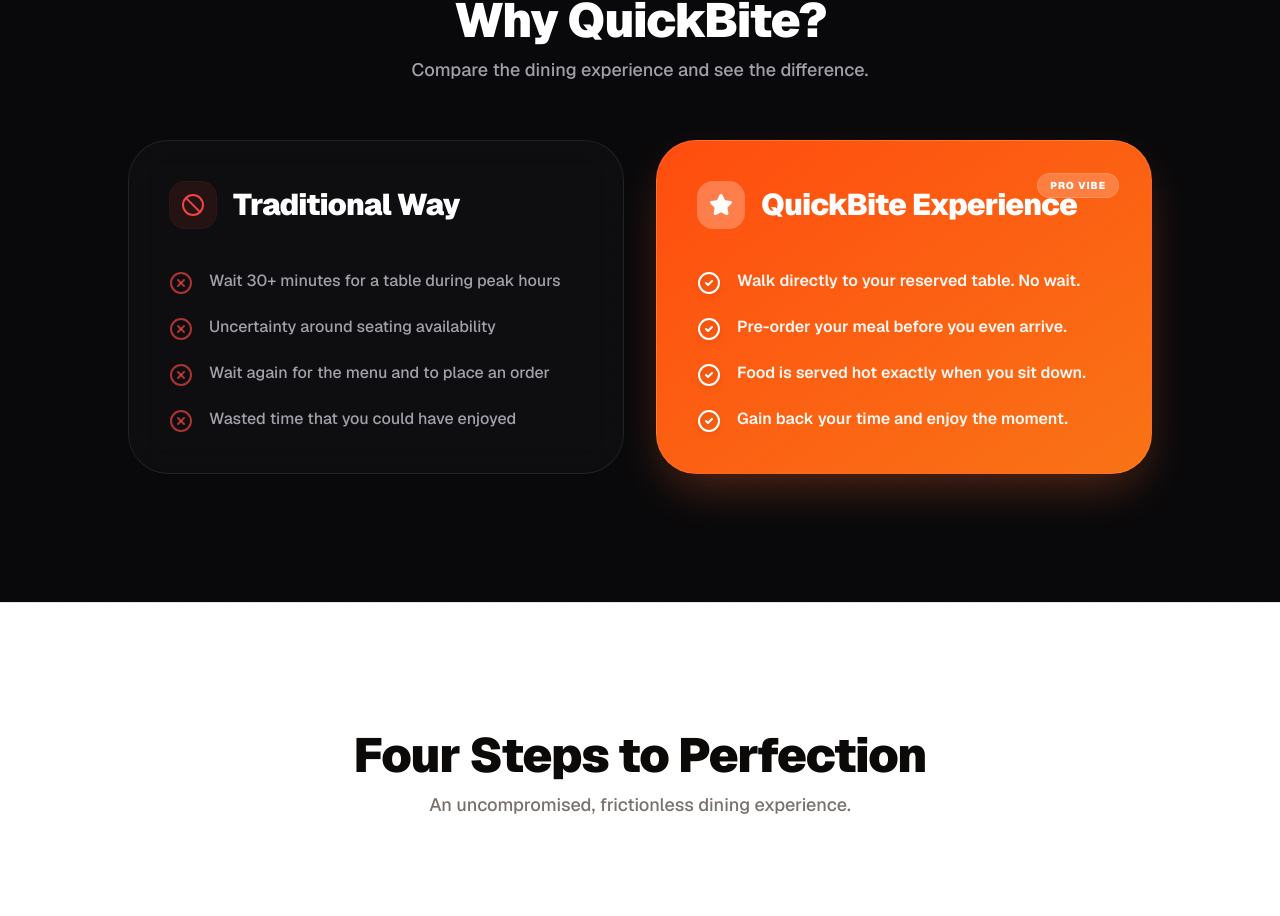
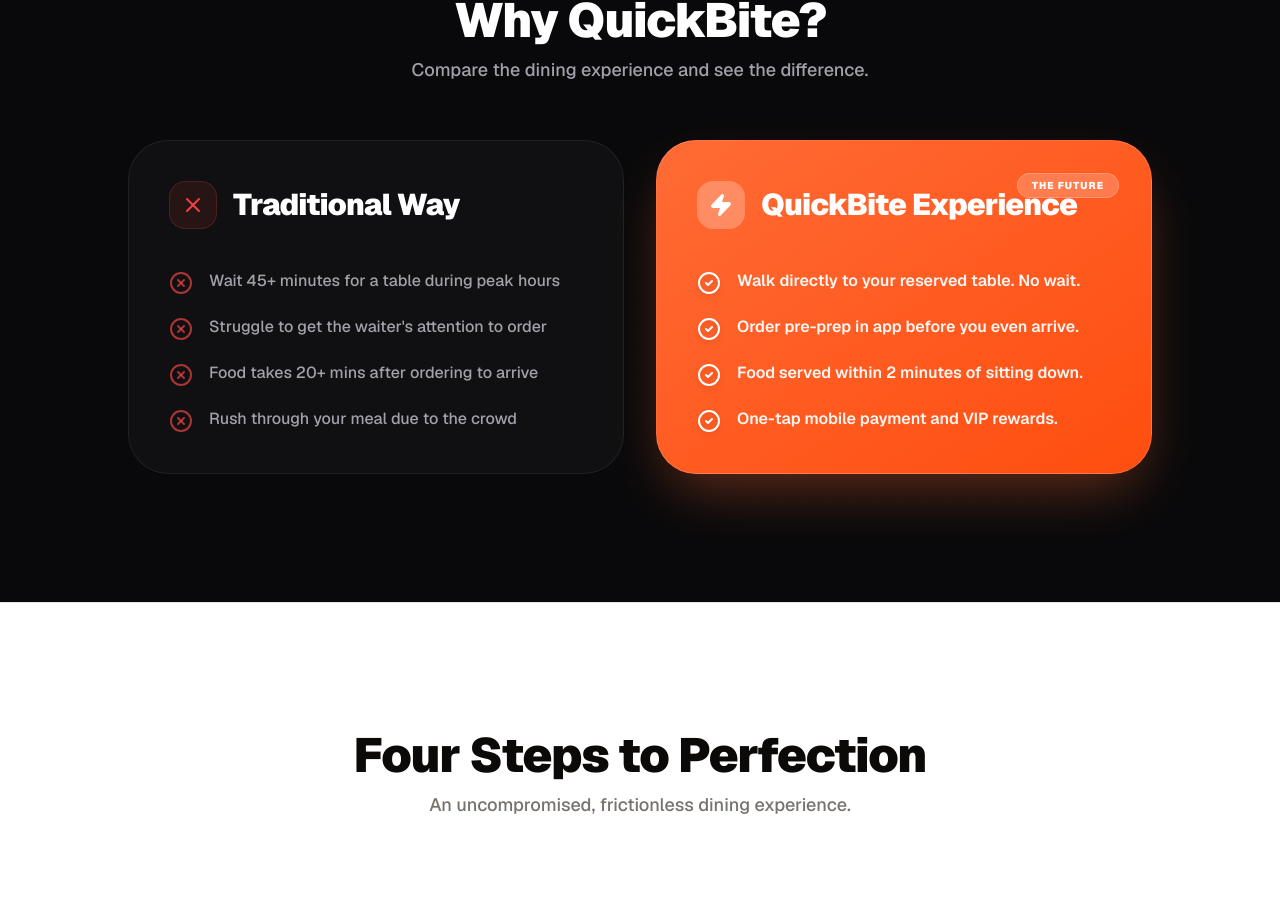
Before and after one commit to SidharthT-TechExpert/RWB_Project, a Next.js app in the folder apps/web/: page / in a window 1280 px wide. Shown: the part 981-1897 px from the top of the page. Built offline with nearby package versions, Linux system fonts and the light colour scheme; no server answers.

Commit message:
feat(web): update Why QuickBite comparison content to match Figma screenshot

```diff
--- a/apps/web/src/app/(main)/page.tsx
+++ b/apps/web/src/app/(main)/page.tsx
@@ -6,7 +6,7 @@ import {
   Search, MapPin, Star, AlertCircle, CheckCircle2,
   ChevronRight, Apple, Play, ArrowRight, Utensils, Navigation,
   Map as MapIcon, XCircle, Ban, Hourglass, ShieldCheck, ArrowUp,
-  Armchair, Layers, Locate
+  Armchair, Layers, Locate, Zap, X
 } from 'lucide-react';
 
 // Highly-tuned Animation Variants
@@ -266,20 +266,20 @@ export default function LandingPage() {
             {/* Traditional Card */}
             <motion.div
               initial={{ opacity: 0, y: 30 }} whileInView={{ opacity: 1, y: 0 }} viewport={{ once: true }} transition={{ duration: 0.7 }}
-              className="bg-zinc-900/40 backdrop-blur-lg dark:bg-background/40 border border-zinc-800/80 dark:border-border/60 rounded-[2.5rem] p-7 sm:p-10 flex flex-col gap-10 hover:border-zinc-700 transition-all duration-300"
+              className="bg-zinc-900/50 backdrop-blur-lg dark:bg-background/50 border border-zinc-800/80 dark:border-border/60 rounded-[2.5rem] p-7 sm:p-10 flex flex-col gap-10 hover:border-zinc-700 transition-all duration-300"
             >
               <div className="flex items-center gap-4">
-                <div className="w-10 h-10 sm:w-12 sm:h-12 rounded-2xl bg-red-500/10 flex items-center justify-center shrink-0 border border-red-500/5">
-                  <Ban className="w-5 h-5 sm:w-6 sm:h-6 text-red-500" />
+                <div className="w-10 h-10 sm:w-12 sm:h-12 rounded-2xl bg-red-500/10 flex items-center justify-center shrink-0 border border-red-500/20">
+                  <X className="w-5 h-5 sm:w-6 sm:h-6 text-red-500" />
                 </div>
                 <h3 className="text-2xl sm:text-3xl font-black text-white dark:text-foreground tracking-tight">Traditional Way</h3>
               </div>
               <ul className="space-y-4 sm:space-y-5">
                 {[
-                  "Wait 30+ minutes for a table during peak hours",
-                  "Uncertainty around seating availability",
-                  "Wait again for the menu and to place an order",
-                  "Wasted time that you could have enjoyed"
+                  "Wait 45+ minutes for a table during peak hours",
+                  "Struggle to get the waiter's attention to order",
+                  "Food takes 20+ mins after ordering to arrive",
+                  "Rush through your meal due to the crowd"
                 ].map((text, i) => (
                   <li key={i} className="flex items-start gap-3 sm:gap-4">
                     <XCircle className="w-5.5 h-5.5 sm:w-6 sm:h-6 text-red-500/70 shrink-0 mt-0.5" />
@@ -292,25 +292,25 @@ export default function LandingPage() {
             {/* QuickBite Card */}
             <motion.div
               initial={{ opacity: 0, y: 30 }} whileInView={{ opacity: 1, y: 0 }} viewport={{ once: true }} transition={{ duration: 0.7, delay: 0.15 }}
-              className="relative bg-gradient-to-br from-brand-500 to-orange-500 rounded-[2.5rem] p-7 sm:p-10 flex flex-col gap-10 shadow-[0_20px_50px_-12px_rgba(255,107,53,0.35)] dark:shadow-none overflow-hidden group hover:scale-[1.01] transition-all duration-300 border border-white/10"
+              className="relative bg-gradient-to-br from-[#FF6B35] to-[#FF4D0F] rounded-[2.5rem] p-7 sm:p-10 flex flex-col gap-10 shadow-[0_25px_60px_-15px_rgba(255,107,53,0.4)] dark:shadow-none overflow-hidden group hover:scale-[1.01] transition-all duration-300 border border-white/15"
             >
               <div className="absolute inset-0 bg-gradient-to-tr from-white/0 via-white/15 to-white/0 opacity-0 group-hover:opacity-100 transition-opacity duration-800 translate-x-[-100%] group-hover:translate-x-[100%]"></div>
 
-              <div className="absolute top-6 right-6 sm:top-8 sm:right-8 bg-white/20 backdrop-blur px-3 py-1 rounded-full text-[10px] font-black uppercase tracking-widest text-white border border-white/15">
-                Pro Vibe
+              <div className="absolute top-6 right-6 sm:top-8 sm:right-8 bg-white/20 backdrop-blur px-3.5 py-1 rounded-full text-[10px] font-black uppercase tracking-widest text-white border border-white/20">
+                THE FUTURE
               </div>
               <div className="flex items-center gap-4 relative z-10">
                 <div className="w-10 h-10 sm:w-12 sm:h-12 rounded-2xl bg-white/25 backdrop-blur flex items-center justify-center shrink-0">
-                  <Star className="w-5 h-5 sm:w-6 sm:h-6 text-white fill-white" />
+                  <Zap className="w-5 h-5 sm:w-6 sm:h-6 text-white fill-white" />
                 </div>
                 <h3 className="text-2xl sm:text-3xl font-black text-white tracking-tight">QuickBite Experience</h3>
               </div>
               <ul className="space-y-4 sm:space-y-5 relative z-10">
                 {[
                   "Walk directly to your reserved table. No wait.",
-                  "Pre-order your meal before you even arrive.",
-                  "Food is served hot exactly when you sit down.",
-                  "Gain back your time and enjoy the moment."
+                  "Order pre-prep in app before you even arrive.",
+                  "Food served within 2 minutes of sitting down.",
+                  "One-tap mobile payment and VIP rewards."
                 ].map((text, i) => (
                   <li key={i} className="flex items-start gap-3 sm:gap-4">
                     <CheckCircle2 className="w-5.5 h-5.5 sm:w-6 sm:h-6 text-white shrink-0 mt-0.5 drop-shadow-md" />
```
